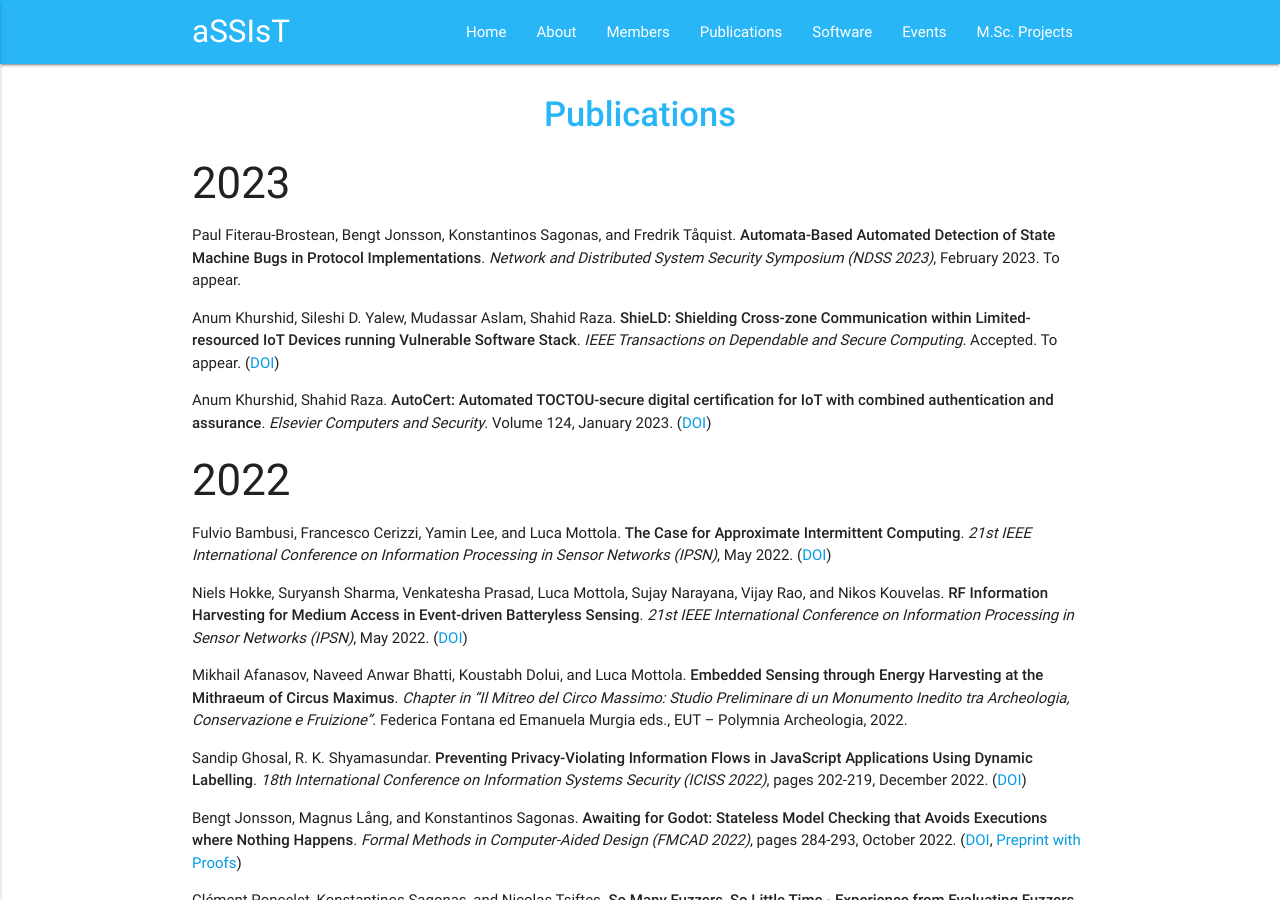
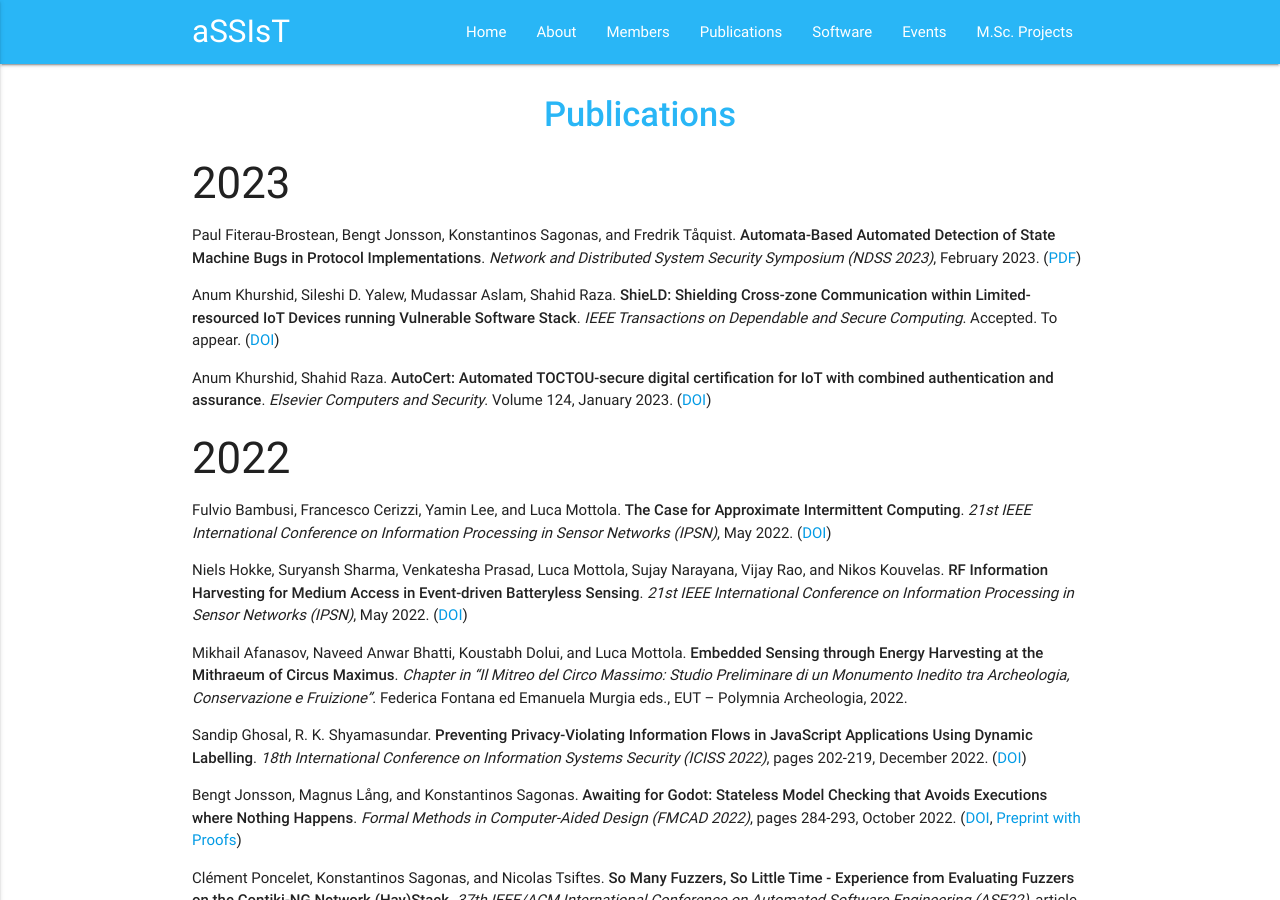
Before and after one commit to assist-project/assist-project.github.io, a Jekyll site: the page built from 03-publications.md, in a window 1280 px wide and 900 px high. Built offline with Jekyll 4.4.1, drawn with Linux system fonts in a browser that asks for light colours.

Commit message:
Add link to NDSS'23 paper

```diff
--- a/03-publications.md
+++ b/03-publications.md
@@ -6,7 +6,7 @@ permalink: /publications/
 
 ### 2023
 
-- Paul Fiterau-Brostean, Bengt Jonsson, Konstantinos Sagonas, and Fredrik Tåquist. **Automata-Based Automated Detection of State Machine Bugs in Protocol Implementations**. _Network and Distributed System Security Symposium (NDSS 2023)_, February 2023. To appear.
+- Paul Fiterau-Brostean, Bengt Jonsson, Konstantinos Sagonas, and Fredrik Tåquist. **Automata-Based Automated Detection of State Machine Bugs in Protocol Implementations**. _Network and Distributed System Security Symposium (NDSS 2023)_, February 2023. ([PDF](https://www.ndss-symposium.org/wp-content/uploads/2023/02/ndss2023_s68_paper.pdf))
 
 - Anum Khurshid, Sileshi D. Yalew, Mudassar Aslam, Shahid Raza. **ShieLD: Shielding Cross-zone Communication within Limited-resourced IoT Devices running Vulnerable Software Stack**. _IEEE Transactions on Dependable and Secure Computing_. Accepted. To appear. ([DOI](https://doi.org/10.1109/TDSC.2022.3147262))
 
```
